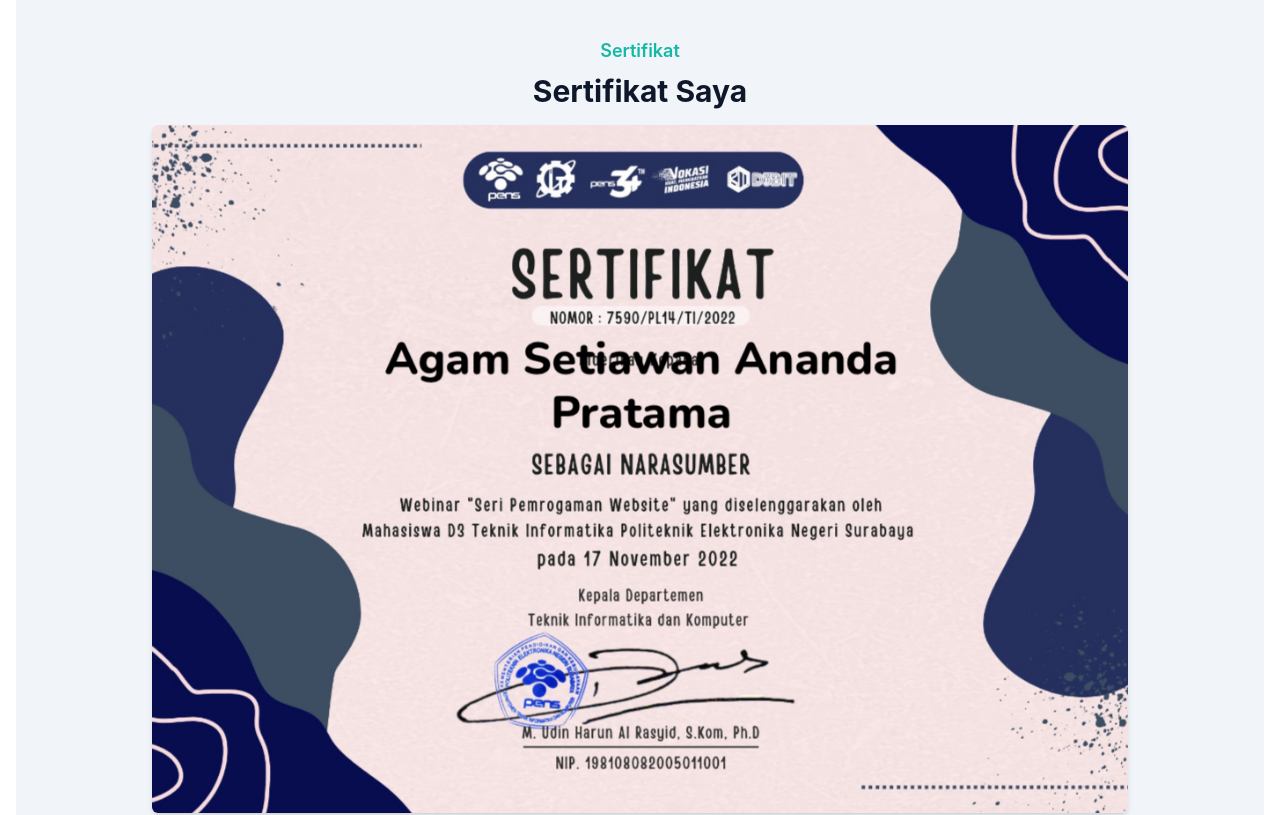
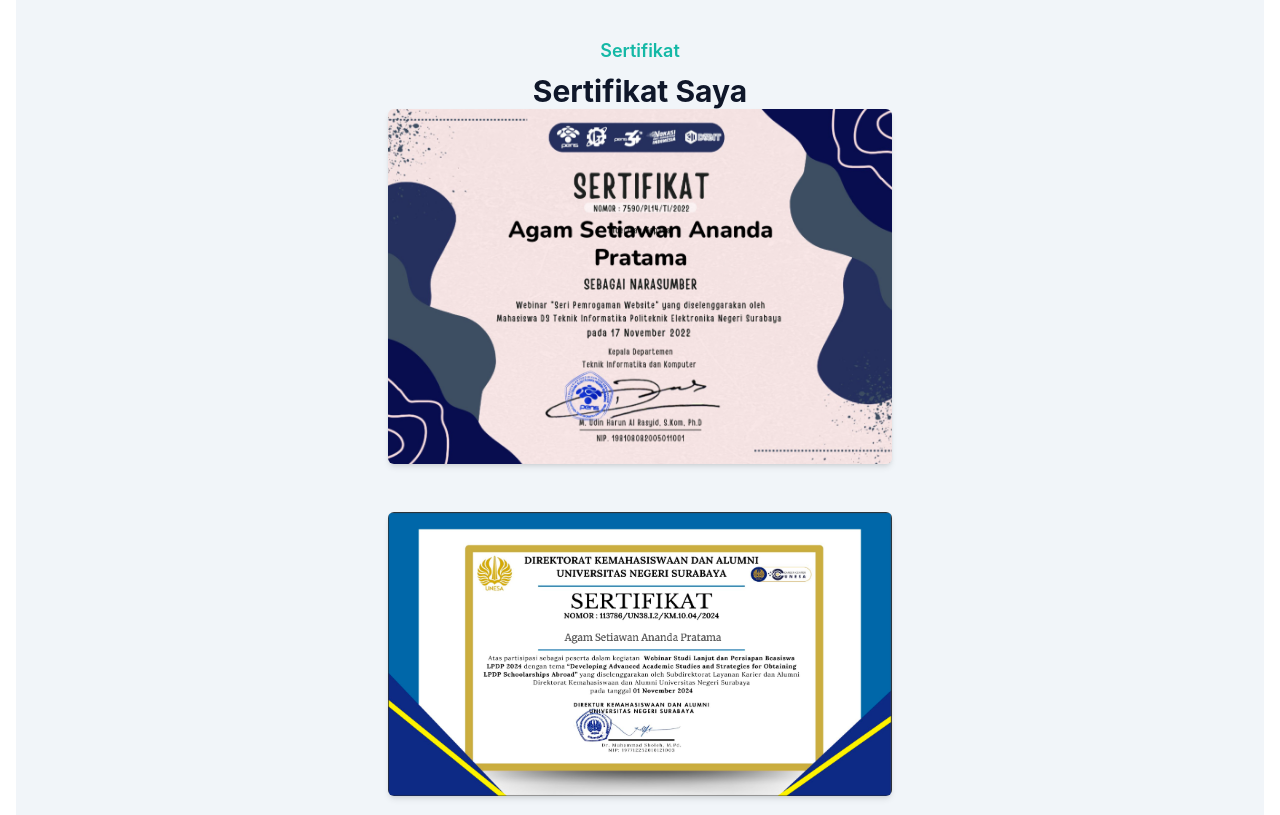
Before and after one commit to AgamSetiawanAnandaPratama/ProfileSite, a website: page index.html in a window 1280 px wide. Shown: the part 2280-3095 px from the top of the page. Drawn offline with Linux system fonts and the light colour scheme.

Commit message:
Update index.html

```diff
--- a/index.html
+++ b/index.html
@@ -161,16 +161,16 @@
         </div>
       </div>
       <div class="flex w-full flex-wrap justify-center px-4 xl:mx-auto xl:w-10/12">
-        <div class="mb-12 p-4 w-1/2">
+        <div class="mb-12 p-0 md:w-1/2">
           <div class="overflow-hidden rounded-md shadow-md">
-            <img src="dist/img/Sertifikat Webinar Pemrograman Website.jpg" alt="Sertifikat Webinar Pemrograman Website" width="w-full" />
+            <img src="dist/img/Sertifikat Webinar Pemrograman Website.jpg" alt="Sertifikat Webinar Pemrograman Website" class="w-full" />
           </div>
         </div>
       </div>
       <div class="flex w-full flex-wrap justify-center px-4 xl:mx-auto xl:w-10/12">
-        <div class="mb-12 p-4 w-1/2">
+        <div class="mb-12 p-0 md:w-1/2">
           <div class="overflow-hidden rounded-md shadow-md">
-            <img src="dist/img/Sertifikat Webinar Studi Lanjut.png" alt="Sertifikat Webinar Studi Lanjut" width="w-full" />
+            <img src="dist/img/Sertifikat Webinar Studi Lanjut.png" alt="Sertifikat Webinar Studi Lanjut" class="w-full" />
           </div>
         </div>
       </div>
```
